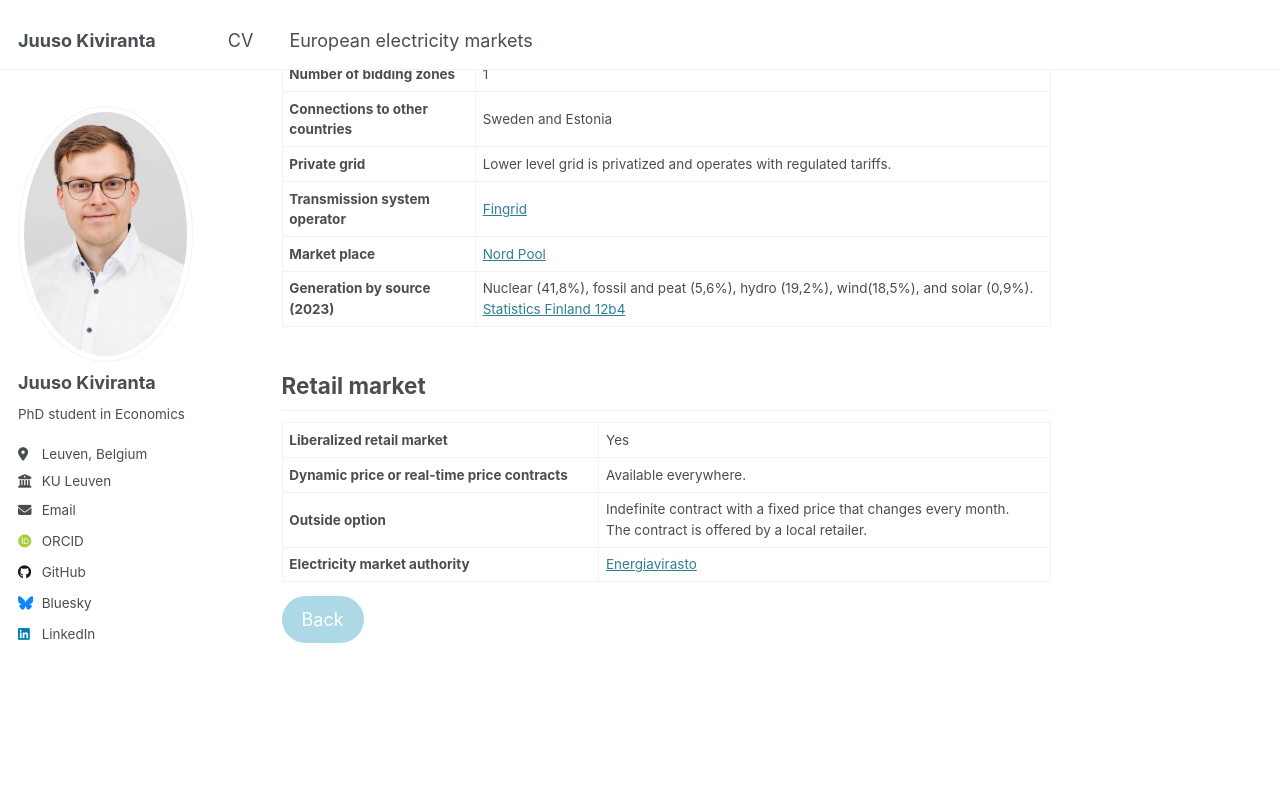
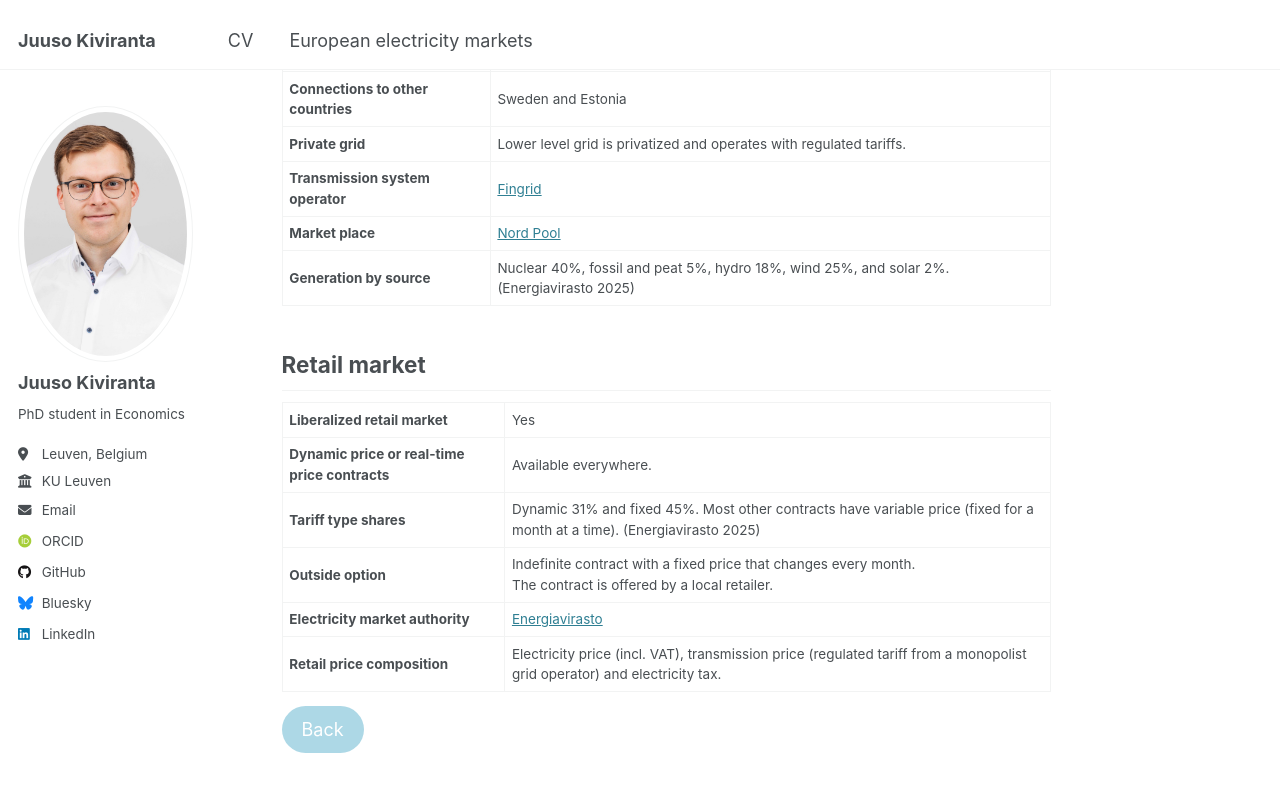
Before and after one commit to jkiviranta/jkiviranta.github.io, a Jekyll site: the page built from _pages/finnish-electricity-market.md, in a window 1280 px wide and 900 px high, scrolled down 304 px. Shown: the top 792 px of the window. Built offline with Jekyll 4.4.1, drawn with Linux system fonts in a browser that asks for light colours; some web fonts are replaced.

Commit message:
Update finnish-electricity-market.md

```diff
--- a/_pages/finnish-electricity-market.md
+++ b/_pages/finnish-electricity-market.md
@@ -41,8 +41,8 @@ This page gives an overview of the Finnish electricity market.
     <td><a href="https://data.nordpoolgroup.com/auction/day-ahead/prices?deliveryDate=latest&currency=EUR&aggregation=DeliveryPeriod&deliveryAreas=AT">Nord Pool</a></td>
   </tr>
   <tr>
-    <td><strong>Generation by source (2023)</strong></td>
-    <td>Nuclear (41,8%), fossil and peat (5,6%), hydro (19,2%), wind(18,5%), and solar (0,9%). <a href="https://pxdata.stat.fi/PxWeb/pxweb/en/StatFin/StatFin__salatuo/statfin_salatuo_pxt_12b4.px/">Statistics Finland 12b4</a></td>
+    <td><strong>Generation by source</strong></td>
+    <td>Nuclear 40%, fossil and peat 5%, hydro 18%, wind 25%, and solar 2%. (Energiavirasto 2025)</td>
   </tr>
 </table>
 
@@ -58,6 +58,10 @@ This page gives an overview of the Finnish electricity market.
     <td>Available everywhere.</td>
   </tr>
   <tr>
+    <td><strong>Tariff type shares</strong></td>
+    <td>Dynamic 31% and fixed 45%. Most other contracts have variable price (fixed for a month at a time). (Energiavirasto 2025)</td>
+  </tr>
+  <tr>
     <td><strong>Outside option</strong></td>
     <td>Indefinite contract with a fixed price that changes every month.<br>The contract is offered by a local retailer.</td>
   </tr>
@@ -65,6 +69,10 @@ This page gives an overview of the Finnish electricity market.
     <td><strong>Electricity market authority</strong></td>
     <td><a href="https://energiavirasto.fi/en/frontpage">Energiavirasto</a></td>
   </tr>
+  <tr>
+    <td><strong>Retail price composition</strong></td>
+    <td>Electricity price (incl. VAT), transmission price (regulated tariff from a monopolist grid operator) and electricity tax.</td>
+  </tr>
 </table>
 
 <a href="../eur-elec-markets/" style="display: inline-block; padding: 10px 20px; background-color: lightblue; color: white; text-decoration: none; border-radius: 25px;">Back</a>
```
